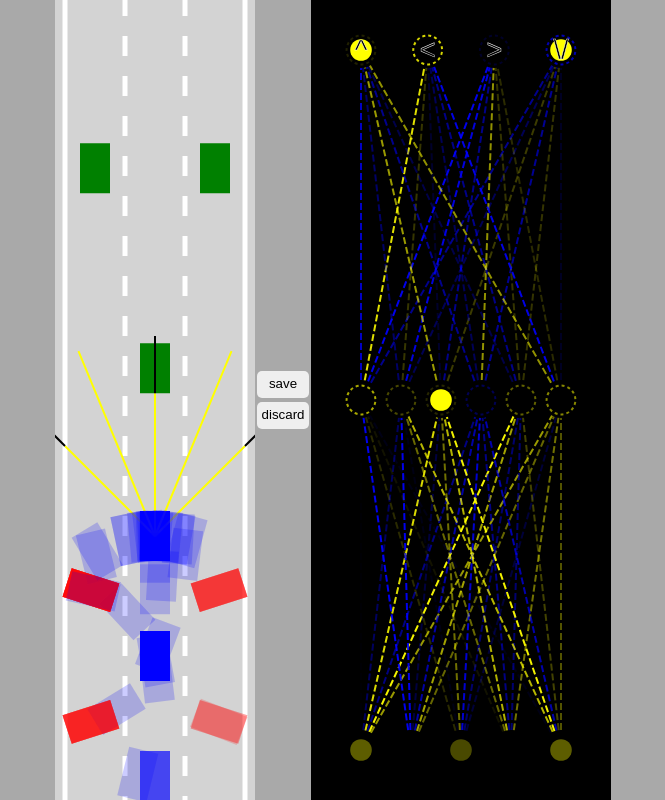
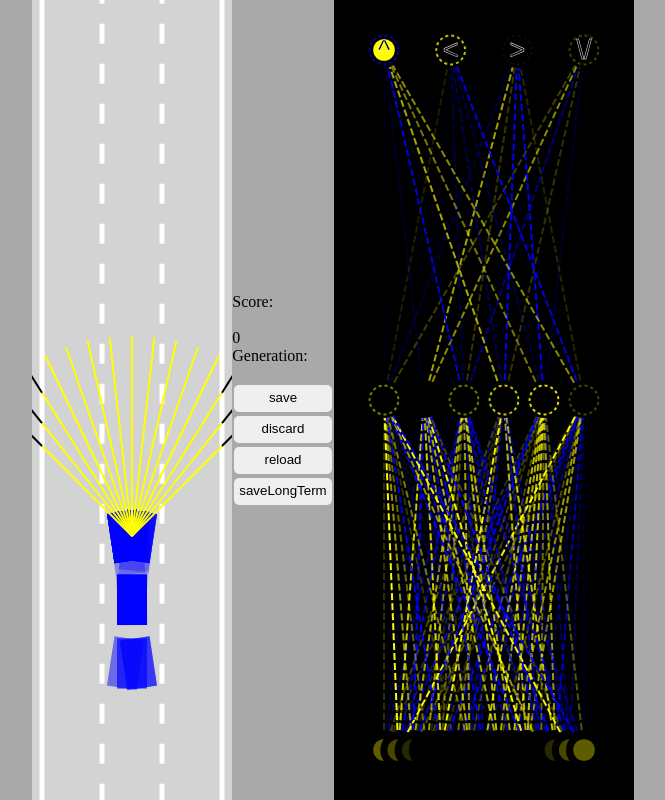
Before and after one commit to davidbarrette00/Self-Driving-Car-My-Changes, a plain HTML site: page index.html in a window 1280 px wide. Shown: the whole page, without its empty margins (307-972 px from the left). Drawn offline with Linux system fonts and the light colour scheme; animation ran at ten frames a second.

Commit message:
more sensors

```diff
--- a/car.js
+++ b/car.js
@@ -8,8 +8,8 @@ class Car {
 
         this.angle = 0
         this.speed = 0;
-        this.acceleration = 0.2;
-        this.rotationSpeed = 0.03
+        this.acceleration = 0.1;
+        this.rotationSpeed = 0.003
         this.maxSpeed = 10;
         this.friction = 0.05;
         this.damaged = false
@@ -27,11 +27,11 @@ class Car {
         this.controls = new Controls(controlType)
     }
 
-    update(roadBorders, traffic) {
+    updateMainCar(roadBorders, traffic, time) {
         if (!this.damaged) {
             this.#move()
             this.polygon = this.#createPolygon()
-            this.damaged = this.#assessDamage(roadBorders, traffic)
+            this.damaged = this.#assessDamage(roadBorders, traffic, time)
         }
         if(this.sensor) {
             this.sensor.update(roadBorders, traffic)
@@ -47,6 +47,20 @@ class Car {
                 this.controls.reverse = outputs[3]
             }
         }
+
+        if(this.damaged){
+
+        }
+    }
+
+    updateTraffic(bestCar) {
+        this.#move()
+        this.polygon = this.#createPolygon()
+        if(this.y > bestCar.y+window.innerHeight/2){
+            this.x = road.getLaneCenter(Math.floor(Math.random()*10)%road.laneCount)
+            this.y = bestCar.y - window.innerHeight - (Math.random()*500)
+        }
+
     }
 
     #createPolygon(){
@@ -75,7 +89,10 @@ class Car {
         return points
     }
 
-    #assessDamage(roadboarder, traffic){
+    #assessDamage(roadboarder, traffic, time){
+        if(time > 5 && this.speed < (2*this.maxSpeed)/3){
+            return true
+        }
         for(let i = 0; i < roadboarder.length; i++){
             if(polysIntersect(this.polygon, roadboarder[i])){
                 return true;
--- a/index.html
+++ b/index.html
@@ -8,8 +8,14 @@
     <canvas id="carCanvas"></canvas>
 
     <div id="verticalButtons">
+        <div id="">Score: </div><br>
+        <div id="Score"></div>
+        <div>Generation: </div><br>
+        <div id="Generation"></div>
         <button onclick="save()">save</button>
         <button onclick="discard()">discard</button>
+        <button onclick="reload()">reload</button>
+        <button onclick="saveForNextTime()">saveLongTerm</button>
     </div>
 
     <canvas id="networkCanvas"></canvas>
--- a/main.js
+++ b/main.js
@@ -5,7 +5,11 @@ const networkCanvas = document.getElementById("networkCanvas");
 networkCanvas.width = 300;
 
 carWidth = 30;
-carHeight = 50
+carHeight = 50;
+carY = window.innerHeight*0.67
+
+score = 0
+
 
 const carCtx = carCanvas.getContext("2d")
 const networkCtx = networkCanvas.getContext("2d")
@@ -18,21 +22,26 @@ if(localStorage.getItem("bestBrain")){
     for(let i = 0; i < cars.length; i++){
         cars[i].brain = JSON.parse(localStorage.getItem("bestBrain"))
         if(i !== 0){
-            NeuralNetwork.mutate(cars[i].brain, 0.10)
+            NeuralNetwork.mutate(cars[i].brain, 0.25)
         }
     }
 }
 
 const traffic = [
-    new Car(road.getLaneCenter(1), -100, carWidth, carHeight, "DUMMY", 2),
-    new Car(road.getLaneCenter(0), -300, carWidth, carHeight, "DUMMY", 2),
-    new Car(road.getLaneCenter(2), -300, carWidth, carHeight, "DUMMY", 2),
-    new Car(road.getLaneCenter(1), -500, carWidth, carHeight, "DUMMY", 2),
-    new Car(road.getLaneCenter(0), -500, carWidth, carHeight, "DUMMY", 2),
-    new Car(road.getLaneCenter(2), -700, carWidth, carHeight, "DUMMY", 2),
-    new Car(road.getLaneCenter(4), -700, carWidth, carHeight, "DUMMY", 2)
+    new Car(road.getLaneCenter(1), -50, carWidth, carHeight, "DUMMY", 1),
+    new Car(road.getLaneCenter(0), -300, carWidth, carHeight, "DUMMY", 1),
+    new Car(road.getLaneCenter(2), -400, carWidth, carHeight, "DUMMY", 1),
+    new Car(road.getLaneCenter(1), -600, carWidth, carHeight, "DUMMY", 1),
+    new Car(road.getLaneCenter(0), -600, carWidth, carHeight, "DUMMY", 1),
+    new Car(road.getLaneCenter(2), -900, carWidth, carHeight, "DUMMY", 1),
+    new Car(road.getLaneCenter(4), -1300, carWidth, carHeight, "DUMMY", 1)
 ]
 animate();
+
+
+
+
+
 
 function save(){
     localStorage.setItem("bestBrain",
@@ -46,22 +55,57 @@ function discard() {
     console.log("Discarded Brain")
 }
 
+function reload() {
+    location.reload()
+}
+
+function saveForNextTime() {
+    new File(JSON.stringify(bestCar.brain), "bestBrain.txt")
+}
+
 function generateCars(N){
     const cars=[];
-    for(let i=1;i<=N;i++){
-        cars.push(new Car(road.getLaneCenter(1),100,30,50,"AI"));
+    for(let i=0; i < N;i++){
+        cars.push(new Car(road.getLaneCenter(1),carY,30,50,"AI"));
     }
     return cars;
 }
 
-function animate(time){
+function update(time){
     for(let i = 0; i < traffic.length; i++){
-        traffic[i].update(road.borders, [])
+        traffic[i].updateTraffic(bestCar)
     }
 
     for(let i = 0; i < cars.length; i++){
-        cars[i].update(road.borders, traffic);
+        cars[i].updateMainCar(road.borders, traffic, time);
     }
+
+    score = parseInt(-bestCar.y/500)
+}
+
+function draw(){
+    carCtx.save()
+    carCtx.translate(0, 0-bestCar.y+carCanvas.height*0.67)
+
+    road.draw(carCtx)
+    for(let i = 0; i < traffic.length; i++){
+        traffic[i].draw(carCtx, "green")
+    }
+
+    carCtx.globalAlpha = 0.2
+        for(let i = 0; i < cars.length; i++){
+        cars[i].draw(carCtx, "blue")
+    }
+    carCtx.globalAlpha = 1
+    bestCar.draw(carCtx, "blue", true)
+
+    carCtx.restore()
+}
+
+function animate(time){
+    document.getElementById("Score").innerHTML = score
+    update(time/1000)
+
     bestCar = cars.find(
         c=>c.y===Math.min(
             ...cars.map(c=>c.y)
@@ -71,24 +115,19 @@ function animate(time){
     carCanvas.height = window.innerHeight
     networkCanvas.height = window.innerHeight
 
-    carCtx.save()
-    carCtx.translate(0, 0-bestCar.y+carCanvas.height*0.67)
-
-    road.draw(carCtx)
-    for(let i = 0; i < traffic.length; i++){
-        traffic[i].draw(carCtx, "green")
-    }
-
-    bestCar.draw(carCtx, "blue", true)
-    carCtx.globalAlpha = 0.2
-    for(let i = 1; i < cars.length; i++){
-        cars[i].draw(carCtx, "blue")
-    }
-    carCtx.globalAlpha = 1
-
-    carCtx.restore()
+    draw()
 
     networkCtx.lineDashOffset = -time/100
     Visualizer.drawNetwork(networkCtx, bestCar.brain)
+
+    carsUndamaged = cars.some(car => car.damaged === false)
+    if(!carsUndamaged){
+        setTimeout(
+            function(){
+                save()
+                location.reload()
+            }, 200
+        )
+    }
     requestAnimationFrame(animate)
 }
--- a/road.js
+++ b/road.js
@@ -10,6 +10,8 @@ class Road{
         const infinity=1000000;
         this.top=-infinity;
         this.bottom=infinity;
+
+        this.animationOffset = 0
 
         const topLeft={x:this.left,y:this.top};
         const topRight={x:this.right,y:this.top};
@@ -27,9 +29,12 @@ class Road{
             Math.min(laneIndex,this.laneCount-1)*laneWidth;
     }
 
-    draw(ctx){
+    draw(ctx, carSpeed = 0){
         ctx.lineWidth=5;
         ctx.strokeStyle="white";
+
+        this.animationOffset += carSpeed*-1
+        ctx.lineDashOffset = this.animationOffset
 
         for(let i=1;i<=this.laneCount-1;i++){
             const x=lerp(
--- a/sensor.js
+++ b/sensor.js
@@ -1,7 +1,7 @@
 class Sensor{
     constructor(car) {
         this.car = car
-        this.rayCount = 5
+        this.rayCount = 15
         this.rayLength = 200;
         this.raySpread = Math.PI/2
 
```
